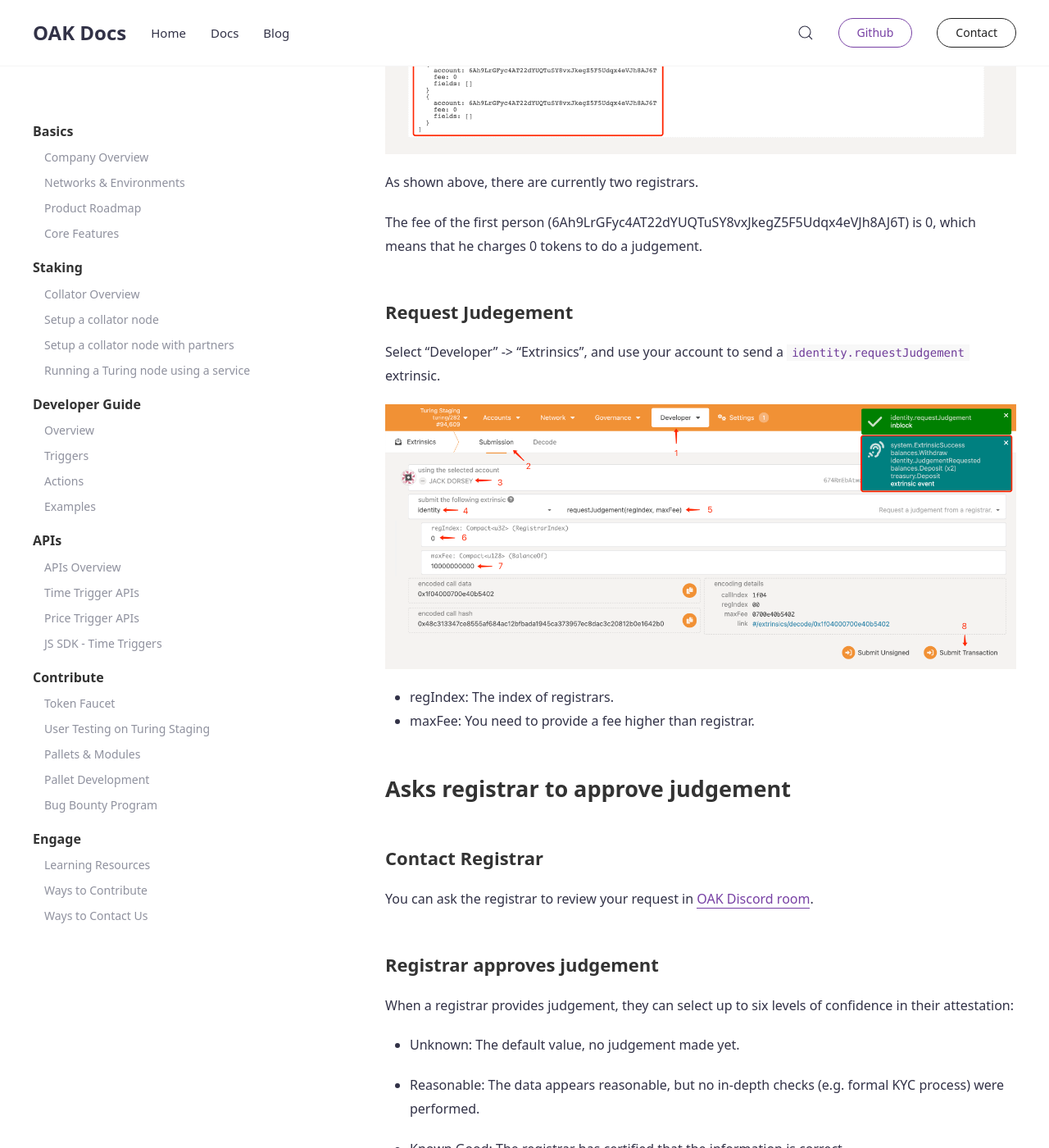
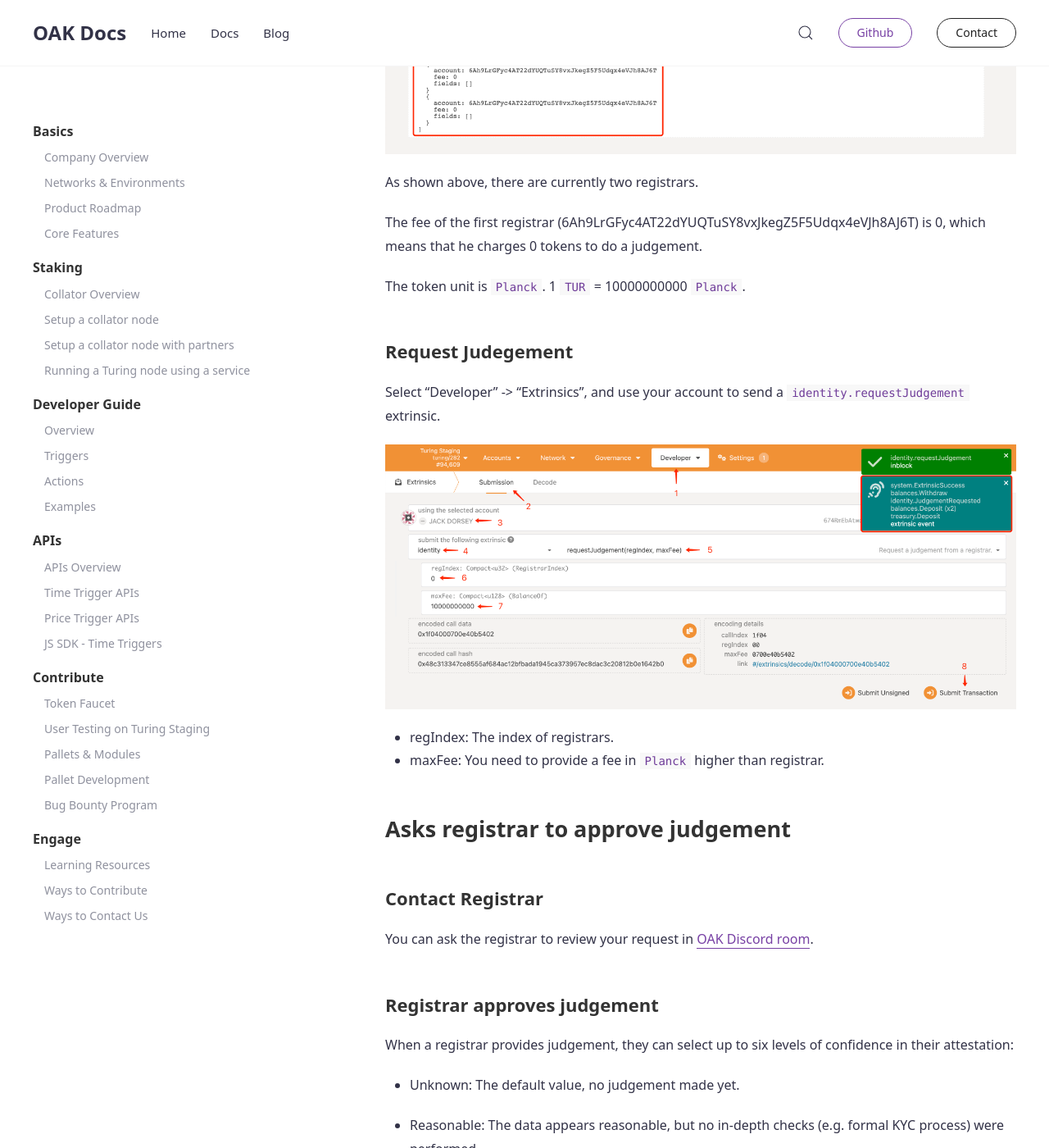
Before and after one commit to AvaProtocol/OAK-docs, a Jekyll site: the page built from _docs/identity.md, in a window 1280 px wide and 1400 px high, scrolled down 2446 px. Shown: the whole window at 82% size. Built offline with Jekyll 4.4.1, drawn with Linux system fonts in a browser that asks for light colours.

Commit message:
In identity.md. Specify the unit of the token.

```diff
--- a/_docs/identity.md
+++ b/_docs/identity.md
@@ -31,7 +31,9 @@ After the extrinsic is confirmed, there will be a gray minus sign to the left of
 
 As shown above, there are currently two registrars.
 
-The fee of the first person (6Ah9LrGFyc4AT22dYUQTuSY8vxJkegZ5F5Udqx4eVJh8AJ6T) is 0, which means that he charges 0 tokens to do a judgement.
+The fee of the first registrar (6Ah9LrGFyc4AT22dYUQTuSY8vxJkegZ5F5Udqx4eVJh8AJ6T) is 0, which means that he charges 0 tokens to do a judgement.
+
+The token unit is `Planck`. 1 `TUR` = 10000000000 `Planck`.
 
 ### Request Judegement
 
@@ -40,7 +42,7 @@ Select “Developer” -> “Extrinsics”, and use your account to send a `iden
 ![request-judgement](../../assets/img/identity/request-judgement.png)
 
 - regIndex: The index of registrars.
-- maxFee: You need to provide a fee higher than registrar.
+- maxFee: You need to provide a fee in `Planck` higher than registrar.
 
 ## Asks registrar to approve judgement
 
```
